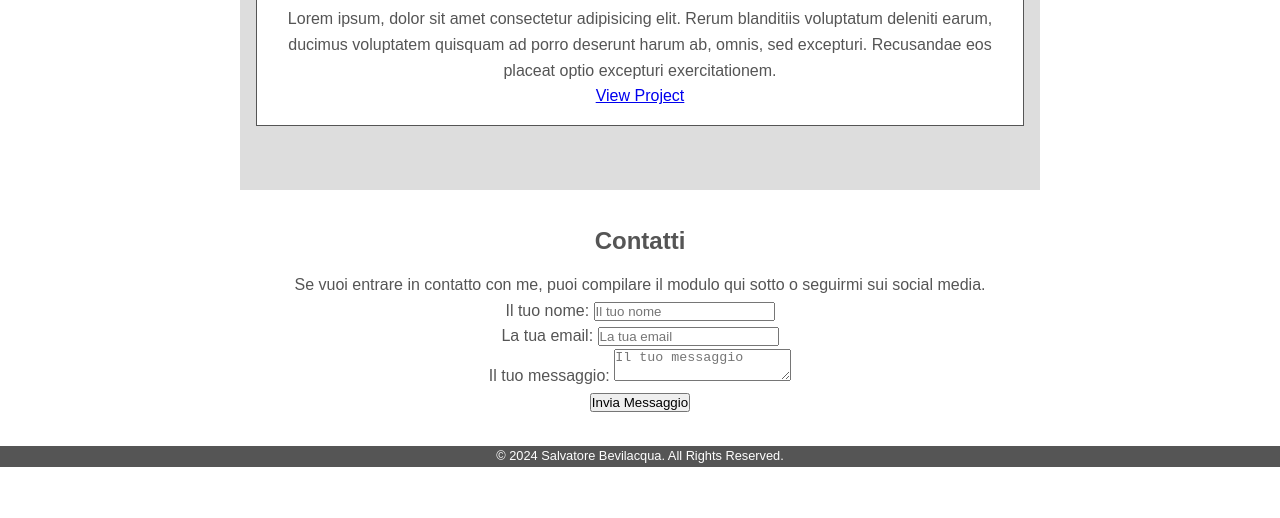
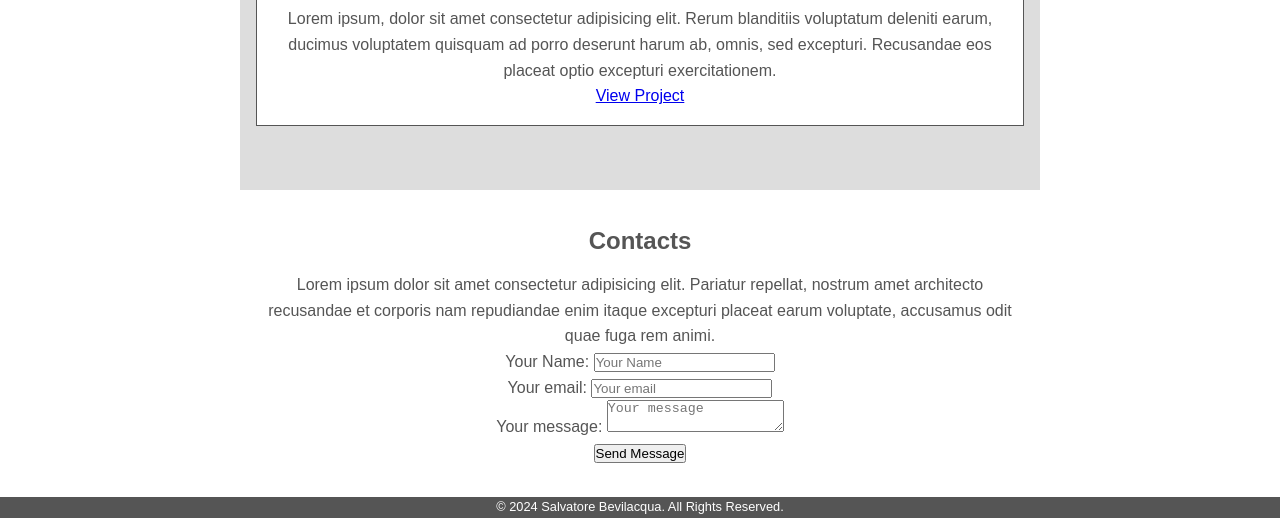
Before and after one commit to SalvatoreBevilacqua/cv, a plain HTML site: page index.html in a window 1280 px wide. Shown: the part 1359-1877 px from the top of the page. Before the commit the page ends 1826 px from the top, so only its background shows below. Drawn offline with Linux system fonts and the light colour scheme.

Commit message:
contacts text change

```diff
--- a/index.html
+++ b/index.html
@@ -26,7 +26,7 @@
                   <li><a href="#home">Home</a></li>
                   <li><a href="#about">About</a></li>
                   <li><a href="#portfolio">Portfolio</a></li>
-                  <li><a href="#contact">Contatti</a></li>
+                  <li><a href="#contact">Contacts</a></li>
                 </ul>
               </section>
         </header>
@@ -102,24 +102,24 @@
                 </div>
             </div>
         </section>
-        <!-- Contact -->
+        <!-- Contacts -->
         <section id="contact">
-            <h2>Contatti</h2>
-            <p>Se vuoi entrare in contatto con me, puoi compilare il modulo qui sotto o seguirmi sui social media.</p>
+            <h2>Contacts</h2>
+            <p>Lorem ipsum dolor sit amet consectetur adipisicing elit. Pariatur repellat, nostrum amet architecto recusandae et corporis nam repudiandae enim itaque excepturi placeat earum voluptate, accusamus odit quae fuga rem animi.</p>
             <form id="contactForm">
                 <div class="form-group">
-                    <label for="name">Il tuo nome:</label>
-                    <input type="text" id="name" name="name" required placeholder="Il tuo nome">
+                    <label for="name">Your Name:</label>
+                    <input type="text" id="name" name="name" required placeholder="Your Name">
                 </div>
                 <div class="form-group">
-                    <label for="email">La tua email:</label>
-                    <input type="email" id="email" name="email" required placeholder="La tua email">
+                    <label for="email">Your email:</label>
+                    <input type="email" id="email" name="email" required placeholder="Your email">
                 </div>
                 <div class="form-group">
-                    <label for="message">Il tuo messaggio:</label>
-                    <textarea id="message" name="message" required placeholder="Il tuo messaggio"></textarea>
+                    <label for="message">Your message:</label>
+                    <textarea id="message" name="message" required placeholder="Your message"></textarea>
                 </div>
-                <button type="submit">Invia Messaggio</button>
+                <button type="submit">Send Message</button>
             </form>
         </section>
 
```
